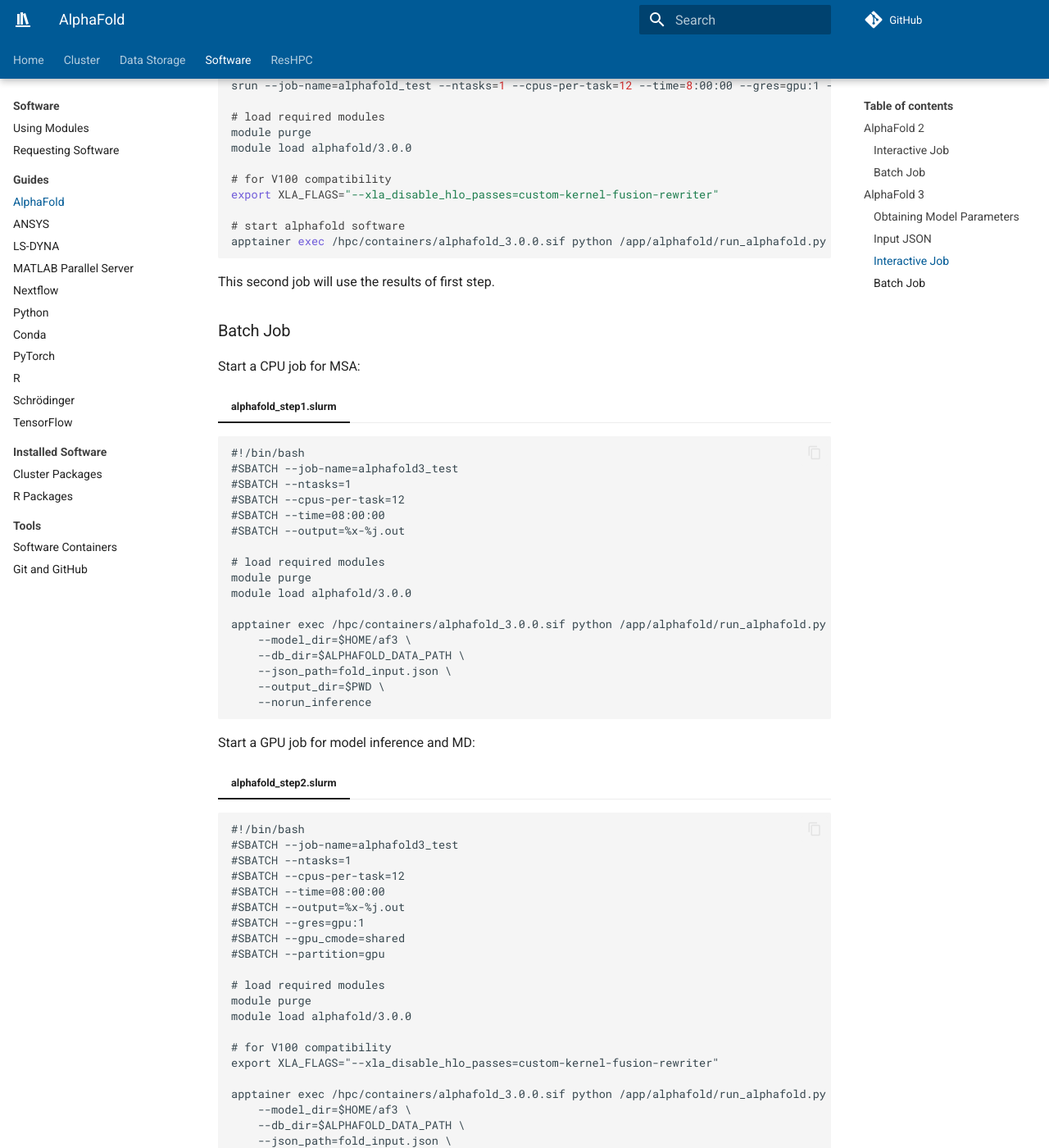
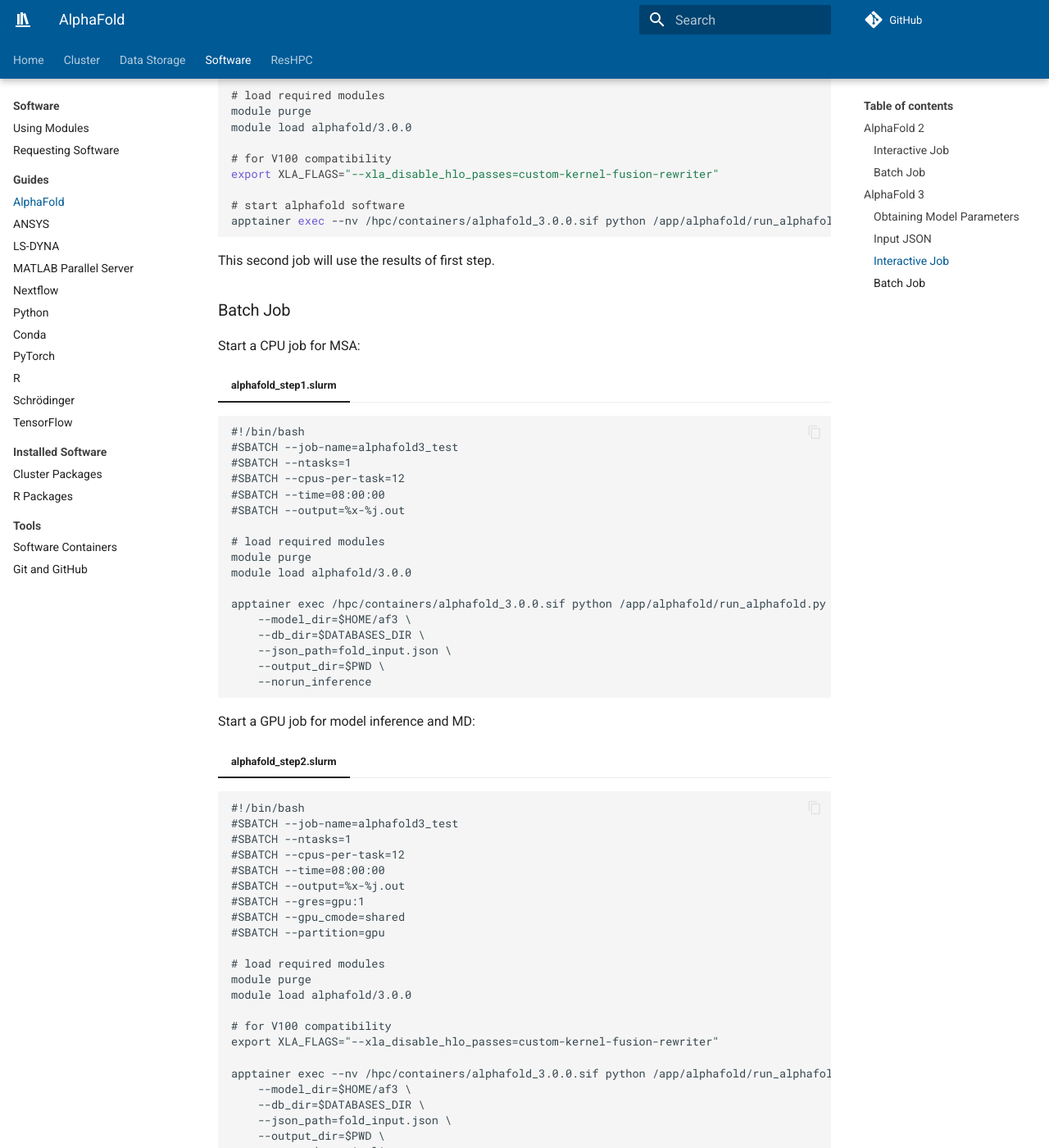
Before and after one commit to mcw-rcc/mcw-rcc.github.io, an MkDocs documentation site: the page built from docs/software/alphafold.md, in a window 1280 px wide and 1400 px high, scrolled down 3924 px. Shown: the whole window at 82% size. Built offline with MkDocs 1.6.1 and Material for MkDocs 9.7.7, drawn with Linux system fonts in a browser that asks for light colours; comment, search, counter and statistics services are not loaded; some of the changed text lies outside the part shown.

Commit message:
minor edits for clarity

````diff
--- a/docs/software/alphafold.md
+++ b/docs/software/alphafold.md
@@ -152,7 +152,7 @@
 module load alphafold/3.0.0
 
 # start alphafold software, replace PI_NetID with your username
-apptainer exec /hpc/containers/alphafold_3.0.0.sif python /app/alphafold/run_alphafold.py --model_dir=$HOME/af3 --db_dir=$ALPHAFOLD_DATA_PATH --json_path=fold_input.json --output_dir=$PWD --norun_inference
+apptainer exec /hpc/containers/alphafold_3.0.0.sif python /app/alphafold/run_alphafold.py --model_dir=$HOME/af3 --db_dir=$DATABASES_DIR --json_path=fold_input.json --output_dir=$PWD --norun_inference
 ```
 
 The `--norun_inference` flag causes AlphaFold to run the MSA search only.
@@ -171,7 +171,7 @@
 export XLA_FLAGS="--xla_disable_hlo_passes=custom-kernel-fusion-rewriter"
 
 # start alphafold software
-apptainer exec /hpc/containers/alphafold_3.0.0.sif python /app/alphafold/run_alphafold.py --model_dir=$HOME/af3 --db_dir=$ALPHAFOLD_DATA_PATH --json_path=fold_input.json --output_dir=$PWD --norun_data_pipeline
+apptainer exec --nv /hpc/containers/alphafold_3.0.0.sif python /app/alphafold/run_alphafold.py --model_dir=$HOME/af3 --db_dir=$DATABASES_DIR --json_path=fold_input.json --output_dir=$PWD --norun_data_pipeline
 ```
 
 This second job will use the results of first step.
@@ -196,7 +196,7 @@
 
 apptainer exec /hpc/containers/alphafold_3.0.0.sif python /app/alphafold/run_alphafold.py \
     --model_dir=$HOME/af3 \
-    --db_dir=$ALPHAFOLD_DATA_PATH \
+    --db_dir=$DATABASES_DIR \
     --json_path=fold_input.json \
     --output_dir=$PWD \
     --norun_inference
@@ -224,9 +224,9 @@
 # for V100 compatibility
 export XLA_FLAGS="--xla_disable_hlo_passes=custom-kernel-fusion-rewriter"
 
-apptainer exec /hpc/containers/alphafold_3.0.0.sif python /app/alphafold/run_alphafold.py \
+apptainer exec --nv /hpc/containers/alphafold_3.0.0.sif python /app/alphafold/run_alphafold.py \
     --model_dir=$HOME/af3 \
-    --db_dir=$ALPHAFOLD_DATA_PATH \
+    --db_dir=$DATABASES_DIR \
     --json_path=fold_input.json \
     --output_dir=$PWD \
     --norun_data_pipeline
````
Also changed, not shown: other parts of docs/software/alphafold.md (+2 -2 lines).
